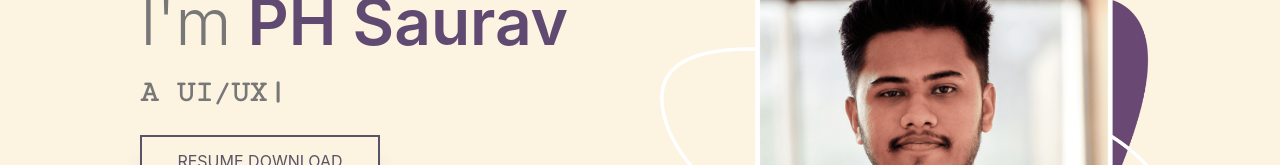
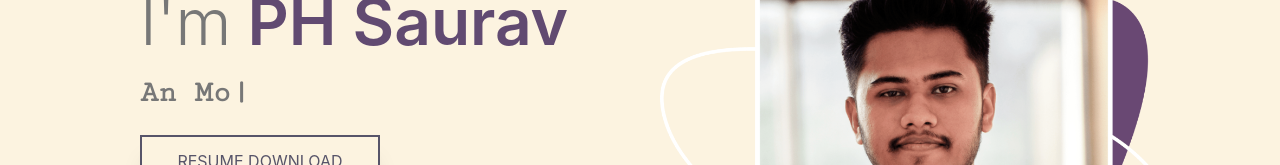
Before and after one commit to phsaurav/Portfolio-site, a React (Create React App) app: page /home in a window 1280 px wide. Shown: the part 216-381 px from the top of the page. Built offline with nearby package versions, Linux system fonts and the light colour scheme; a web font is replaced by a local one.

Commit message:
Animation text update

```diff
--- a/src/components/Hero/Hero.js
+++ b/src/components/Hero/Hero.js
@@ -28,6 +28,8 @@ const Hero = () => {
                                     <Typical
                                         steps={[
                                             "A Full Stack Developer",
+                                            3000,
+                                            "An Mobile App Developer",
                                             3000,
                                             "A UI/UX & Graphic Designer",
                                             3000,
```
